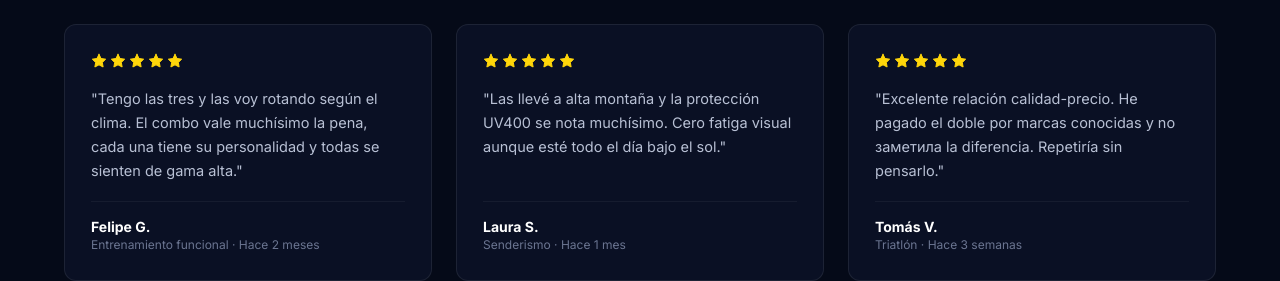
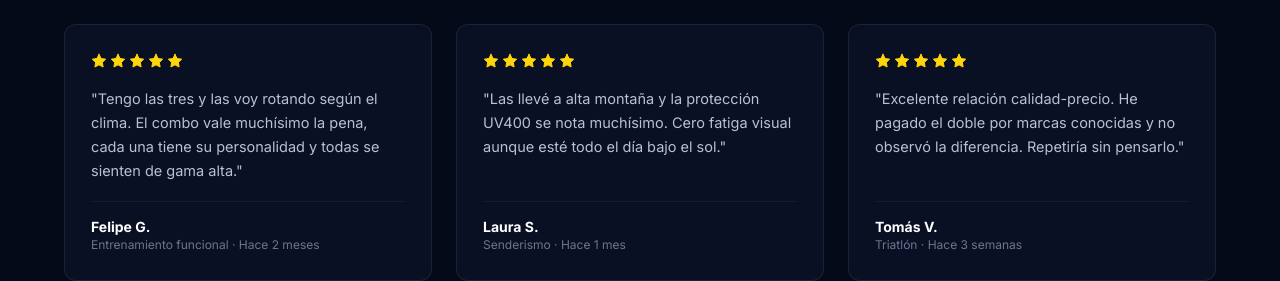
Before and after one commit to SOGD12/Velocity_landing, a React (Vite) app: page / in a window 1280 px wide. Shown: the part 4939-5220 px from the top of the page. Built offline with nearby package versions, Linux system fonts and the light colour scheme.

Commit message:
changed text

```diff
--- a/src/components/Reviews.jsx
+++ b/src/components/Reviews.jsx
@@ -38,7 +38,7 @@ const reviews = [
     name: 'Tomás V.',
     role: 'Triatlón',
     rating: 5,
-    text: 'Excelente relación calidad-precio. He pagado el doble por marcas conocidas y no заметила la diferencia. Repetiría sin pensarlo.',
+    text: 'Excelente relación calidad-precio. He pagado el doble por marcas conocidas y no observó la diferencia. Repetiría sin pensarlo.',
     date: 'Hace 3 semanas',
   },
 ]
```
